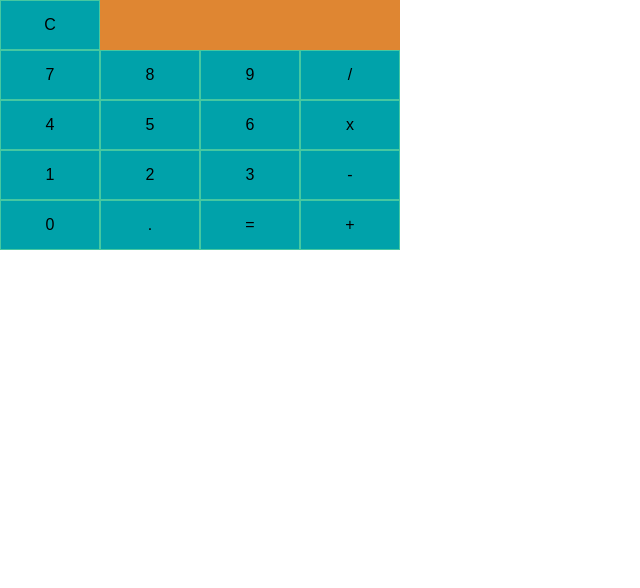
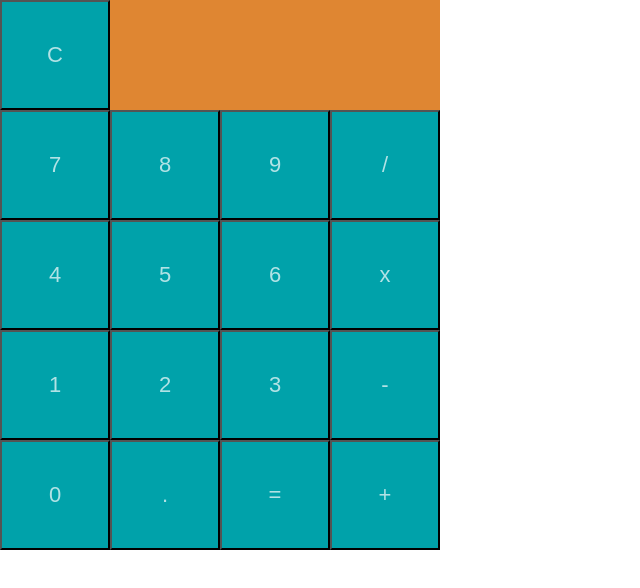
Before and after one commit to Momentum-Team-12/js-caculator-part-1-simmo75, a plain HTML site: page index.html in a window 1280 px wide. Shown: the whole page, without its empty margins (0-640 px from the left). Drawn offline with Linux system fonts and the light colour scheme.

Commit message:
tidied-it-up

```diff
--- a/index.html
+++ b/index.html
@@ -6,13 +6,14 @@
     <meta http-equiv="X-UA-Compatible" content="IE=edge">
     <meta name="viewport" content="width=device-width, initial-scale=1.0">
     <link rel="stylesheet" href="style.css">
-    <title>Document</title>
+    <script src="main.js"></script>
+    <title>calculator</title>
 </head>
 
 <body>
     <div id="main">
 
-        <div class="display-row">
+        <div class="row">
 
             <button class="button">C</button>
             <div class="display">
--- a/style.css
+++ b/style.css
@@ -1,50 +1,42 @@
 * {
     box-sizing: border-box;
     margin: 0;
+
 }
 
 body {}
 
 .row {
-    display: grid;
-    grid-template-columns: 1fr 1fr 1fr 1fr;
-    border-color: #0085aa;
+    display: flex;
 
 }
 
 .display-row {
-    display: grid;
-    grid-template-columns: 1fr 3fr;
     background-color: #00a2aa;
-    border-color: #46c8a1;
-    border-style: solid;
-    border: 3px;
+
 }
 
 .display {
+    width: 330px;
     background-color: #df8632;
-    /* background-color: #46c8a1; */
-    border-color: #46c8a1;
-    border-style: solid;
-    border: 3px;
+
 }
 
 .button {
     background-color: #00a2aa;
-    border: 1px;
-    color: rgb(0, 0, 0);
-    padding: 15px 32px;
+    width: 110px;
+    height: 110px;
+    color: #ffffffb1;
     text-align: center;
     display: inline-block;
-    font-size: 16px;
-    border-color: #46c8a1;
-    border-style: solid;
+    font-size: 22px;
     cursor: pointer;
 
 }
 
 #main {
     flex-wrap: wrap;
-    width: 400px;
+    /* flex: content;
+    border-style: solid; */
 
 }
```
Also changed, not shown: main.js (added).
